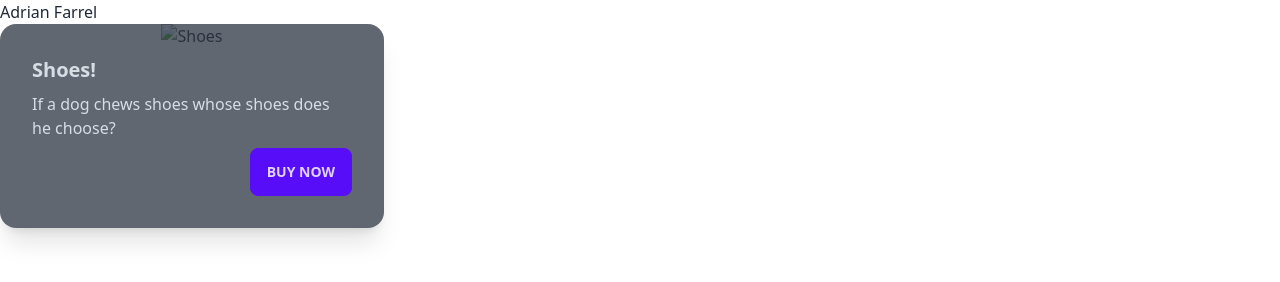
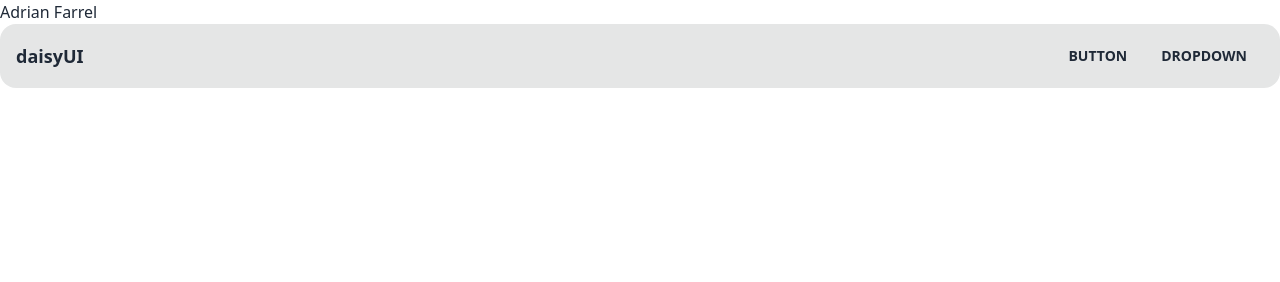
Before and after one commit to adrianeeeeee/profil, a plain HTML site: page index.html in a window 1280 px wide. Drawn offline with nearby package versions, Linux system fonts and the light colour scheme.

Commit message:
Update index.html

```diff
--- a/index.html
+++ b/index.html
@@ -8,15 +8,23 @@
 </head>
 <body>
     <h1>Adrian Farrel</h1>
-    <div class="card w-96 bg-base-100 shadow-xl image-full">
-  <figure><img src="/images/stock/photo-1606107557195-0e29a4b5b4aa.jpg" alt="Shoes" /></figure>
-  <div class="card-body">
-    <h2 class="card-title">Shoes!</h2>
-    <p>If a dog chews shoes whose shoes does he choose?</p>
-    <div class="card-actions justify-end">
-      <button class="btn btn-primary">Buy Now</button>
+<div class="navbar bg-base-300 rounded-box">
+  <div class="flex-1 px-2 lg:flex-none">
+    <a class="text-lg font-bold">daisyUI</a>
+  </div>
+  <div class="flex justify-end flex-1 px-2">
+    <div class="flex items-stretch">
+      <a class="btn btn-ghost rounded-btn">Button</a>
+      <div class="dropdown dropdown-end">
+        <label tabindex="0" class="btn btn-ghost rounded-btn">Dropdown</label>
+        <ul tabindex="0" class="menu dropdown-content z-[1] p-2 shadow bg-base-100 rounded-box w-52 mt-4">
+          <li><a>Animre</a></li>
+          <li><a>Manga</a></li>
+        </ul>
+      </div>
     </div>
   </div>
+</div>
     <script src="https://cdn.tailwindcss.com"></script>
 
 </body>
```
